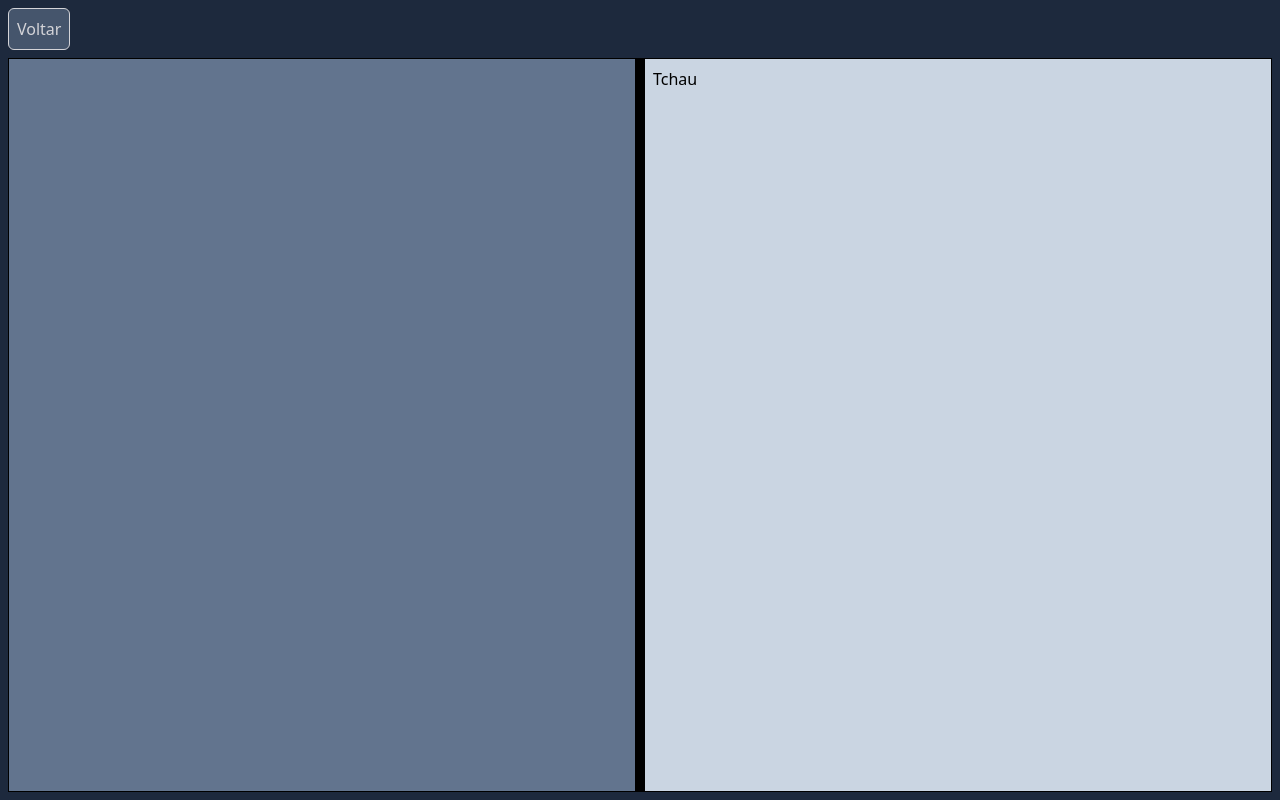
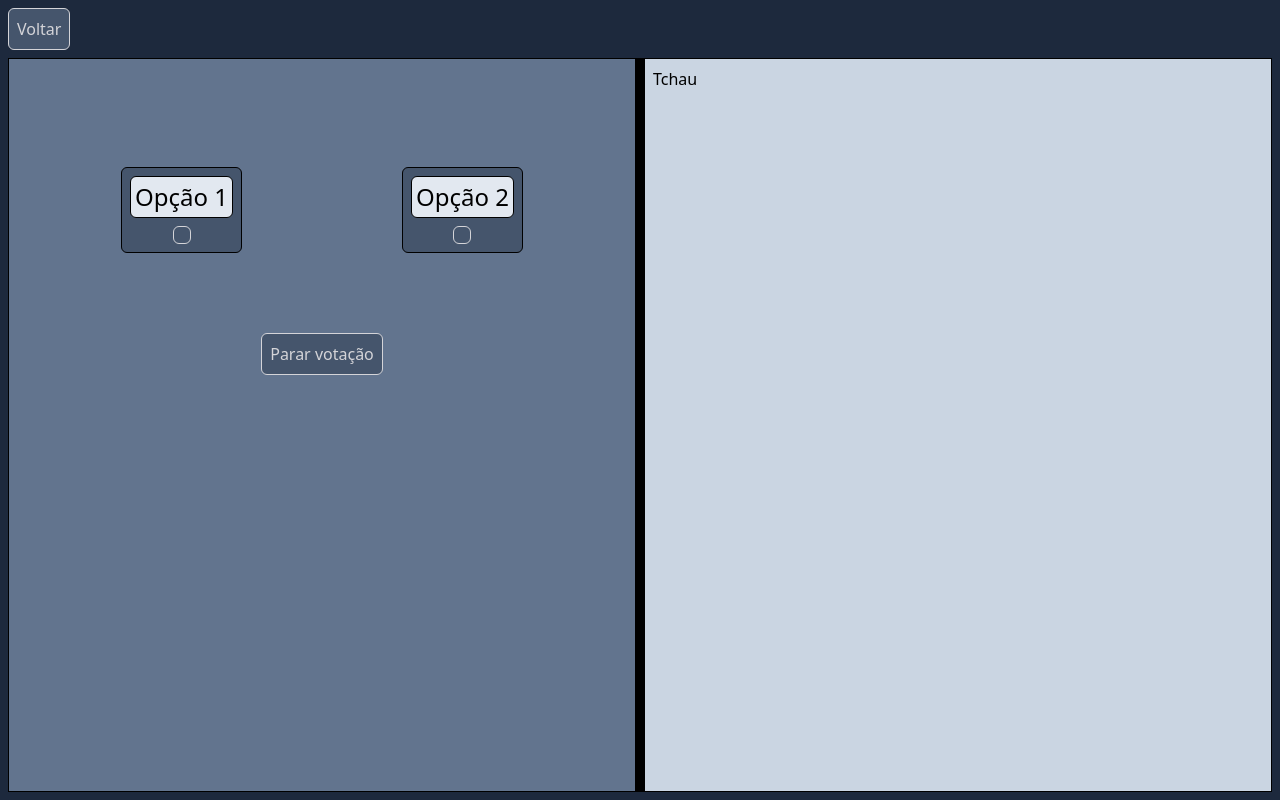
Before and after one commit to oniyudi/bynary-votation, a React (Vite) app: page /principal in a window 1280 px wide. Built offline with nearby package versions, Linux system fonts and the light colour scheme.

Commit message:
terminando a votação e iniciando a parte 2

```diff
--- a/src/App.tsx
+++ b/src/App.tsx
@@ -56,7 +56,7 @@ function App() {
               <Input op={opcao2} setOpcao={setOpcao2} name={"opcao2"}/>
             </div>
         </div>
-        <Button descricao="Começar votação" createDados={criarDados}/>
+        <Button descricao="Começar votação" createDados={criarDados} disabled={false}/>
       </div>
     </div>
   )
--- a/src/components/Button.tsx
+++ b/src/components/Button.tsx
@@ -1,11 +1,12 @@
 interface ButtonProps {
-    descricao: string,
-    createDados: any
+    descricao: string|null,
+    createDados: () => any,
+    disabled: boolean
 }
 
 function Button(props: ButtonProps) {
     return (
-        <button type="button" className="border-1 rounded-md p-2 cursor-pointer bg-slate-600 text-zinc-300" onClick={props.createDados}>
+        <button type="button" className="border-1 rounded-md p-2 cursor-pointer bg-slate-600 text-zinc-300" onClick={props.createDados} disabled={props.disabled}>
             {props.descricao}
         </button>
     )
--- /dev/null
+++ b/src/components/ParteDireita.tsx
@@ -0,0 +1,9 @@
+function ParteDireita() {
+    return (
+        <div className="bg-slate-300 h-ful w-full p-2 border">
+            Tchau
+        </div>
+    )
+}
+
+export default ParteDireita
--- a/src/pages/Principal.tsx
+++ b/src/pages/Principal.tsx
@@ -1,27 +1,102 @@
 import { useNavigate, useSearchParams } from "react-router-dom"
 import Button from "../components/Button"
+import { useState } from "react"
+import ParteDireita from "../components/ParteDireita"
 
 function Principal() {
     const navigate = useNavigate()
     const [searchParams] = useSearchParams()
+    const [desabilitado, setDesabilitado] = useState(false)
     const descricao = searchParams.get("descricao")
     const opcao1 = searchParams.get("opcao1")
     const opcao2 = searchParams.get("opcao2")
+    let votosOp1 = 0
+    let votosOp2 = 0
+
+    function votar(op: number) {
+        switch(op){
+            case 1:
+                votosOp1++
+                break
+            case 2:
+                votosOp2++
+                break
+            default:
+                alert("Opção inexistente!")
+        }
+    }
+
+    function pararVotacao() {
+        const v1 = document.getElementById('votos-1')
+        const v2 = document.getElementById('votos-2')
+        const venc = document.getElementById('vencedor')
+
+        if (v1 && v2 && venc) {
+            v1.textContent = votosOp1 + " votos"
+            v2.textContent = votosOp2 + " votos"
+            venc.textContent = votosOp1 > votosOp2 ? "Opção 1 - \"" + opcao1 + "\"" : "Opção 2 - \"" + opcao2 + "\""
+
+            const res = document.getElementById('resultado')
+            res?.setAttribute("class", "border rounded-md bg-slate-200 w-2/3 max-w-full overflow-auto break-words flex justify-between flex-wrap md:flex-row")
+
+            setDesabilitado(true)
+        }
+    }
+
+    function voltar() {
+        setDesabilitado(false)
+        document.getElementById('resultado')?.setAttribute("class", "hidden")
+        navigate(-1)
+    }
+
     return (
         <div className="bg-slate-800 w-screen h-screen overflow-x-hidden gap-2 flex flex-col p-2">
             <div className="flex items-start">
-                <Button descricao="Voltar" createDados={() => navigate(-1)} />
+                <Button descricao="Voltar" createDados={voltar} disabled={false}/>
             </div>
             <div className="flex justify-between h-full w-full">
-                <div className="bg-slate-500 h-full w-full p-2 border flex justify-center">
-                    <div className="text-2xl">
+                <div className="bg-slate-500 h-full w-full p-2 border flex flex-col items-center gap-20">
+                    <div className="text-2xl mt-5 font-bold">
                         {descricao}
+                    </div>
+                    <div className="flex justify-center items-center gap-x-40">
+                        <div className="flex flex-col items-center gap-2 border rounded-md p-2 bg-slate-600">
+                            <span className="border rounded-md text-2xl bg-slate-200 p-1">Opção 1</span>
+                            <Button descricao={opcao1} createDados={() => { votar(1) }} disabled={desabilitado}/>
+                        </div>
+                        <div className="flex flex-col items-center gap-2 border rounded-md p-2 bg-slate-600">
+                            <span className="border rounded-md text-2xl bg-slate-200 p-1">Opção 2</span>
+                            <Button descricao={opcao2} createDados={() => { votar(2) }} disabled={desabilitado}/>
+                        </div>
+                    </div>
+                    <div className="">
+                        <Button descricao={"Parar votação"} createDados={pararVotacao} disabled={desabilitado}/>
+                    </div>
+                    <div className={"hidden"} id="resultado">
+                        <div className=" flex flex-col">
+                            <div className="flex flex-col items-center p-1">
+                                <span className="font-bold">Total de Votos</span>
+                                <div className="flex gap-2 flex-wrap w-full">
+                                    <div className="flex flex-col items-center min-w-0">
+                                        <span className="font-bold">Opção 1</span>
+                                        <span className="break-words" id="votos-1">5 votos</span>
+                                    </div>
+                                    <div className="h-full border"></div>
+                                    <div className="flex flex-col items-center min-w-0">
+                                        <span className="font-bold">Opção 2</span>
+                                        <span className="break-words" id="votos-2">10 votos</span>
+                                    </div>
+                                </div>
+                            </div>
+                        </div>
+                        <div className="p-1 flex flex-col items-center">
+                            <span className="font-bold">Vencedor</span>
+                            <span id="vencedor">opção 1 - "por cima"</span>
+                        </div>
                     </div>
                 </div>
                 <div className="border-4 border-black h-full"></div>
-                <div className="bg-slate-300 h-ful w-full p-2 border">
-                    Tchau
-                </div>
+                <ParteDireita/>
             </div>
         </div>
     )
```
